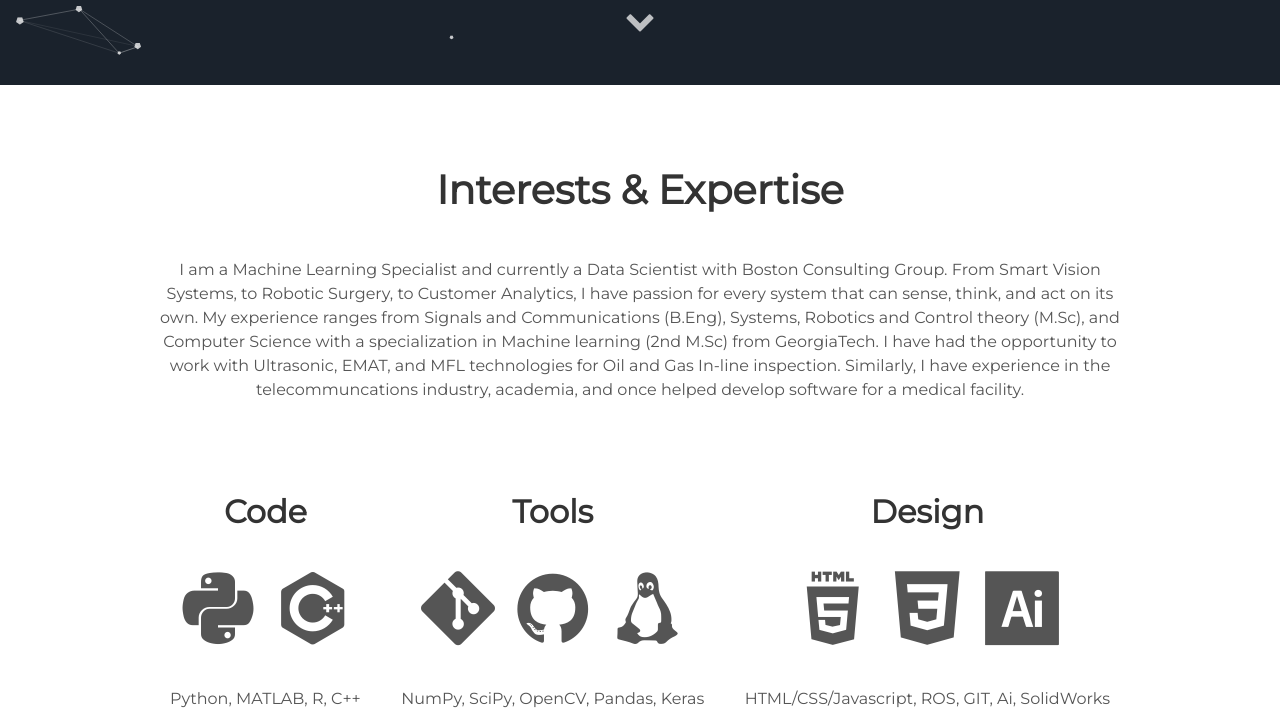
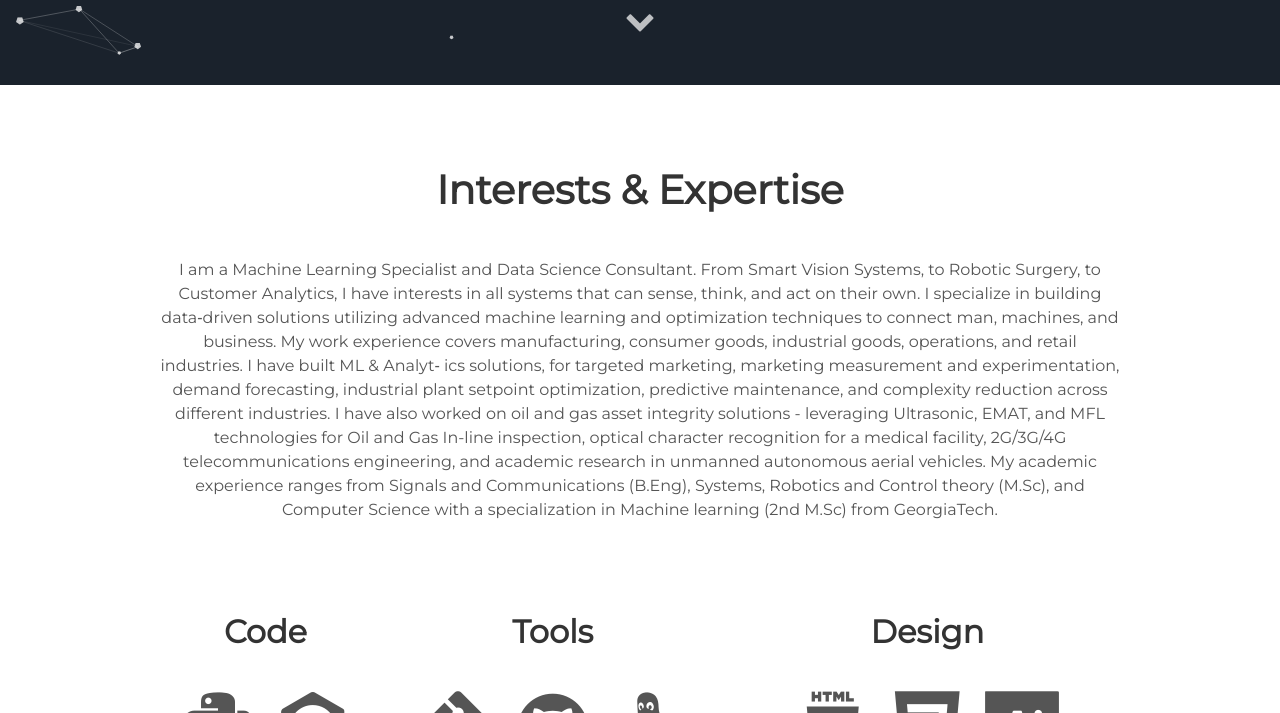
Before and after one commit to kbmajeed/kbmajeed.github.io, a Jekyll site: the page built from index.html, in a window 1280 px wide and 900 px high, scrolled down 815 px, cut to the strip 0-713 px from the top of the window. Built offline with Jekyll 4.4.1, drawn with Linux system fonts in a browser that asks for light colours.

Commit message:
Update about.html

```diff
--- a/_includes/about.html
+++ b/_includes/about.html
@@ -4,13 +4,19 @@
 </div>
 
    <div class="user">
-   <p> I am a Machine Learning Specialist and currently a Data Scientist with Boston Consulting Group.
-    From Smart Vision Systems, to Robotic Surgery, to Customer Analytics,
-    I have passion for every system that can sense, think, and act on its own.
-    My experience ranges from Signals and Communications (B.Eng), Systems, Robotics and Control theory (M.Sc),
+   <p> I am a Machine Learning Specialist and Data Science Consultant.
+    From Smart Vision Systems, to Robotic Surgery, to Customer Analytics, I have interests in all systems that can sense, think, and act on their own.
+    I specialize in building data‑driven solutions utilizing advanced machine learning and optimization techniques to connect man, machines, and
+    business.
+
+    My work experience covers manufacturing, consumer goods, industrial goods, operations, and retail industries. I have built ML & Analyt‑
+    ics solutions, for targeted marketing, marketing measurement and experimentation, demand forecasting, industrial plant setpoint optimization,
+    predictive maintenance, and complexity reduction across different industries. I have also worked on oil and gas asset integrity solutions -
+    leveraging Ultrasonic, EMAT, and MFL technologies for Oil and Gas In-line inspection, optical character recognition for a medical facility,
+    2G/3G/4G telecommunications engineering, and academic research in unmanned autonomous aerial vehicles.
+
+    My academic experience ranges from Signals and Communications (B.Eng), Systems, Robotics and Control theory (M.Sc),
     and Computer Science with a specialization in Machine learning (2nd M.Sc) from GeorgiaTech.
-    I have had the opportunity to work with Ultrasonic, EMAT, and MFL technologies for Oil and Gas In-line inspection.
-    Similarly, I have experience in the telecommuncations industry, academia, and once helped develop software for a medical facility.</p>
    </div>
 
    <div class="user">
```
